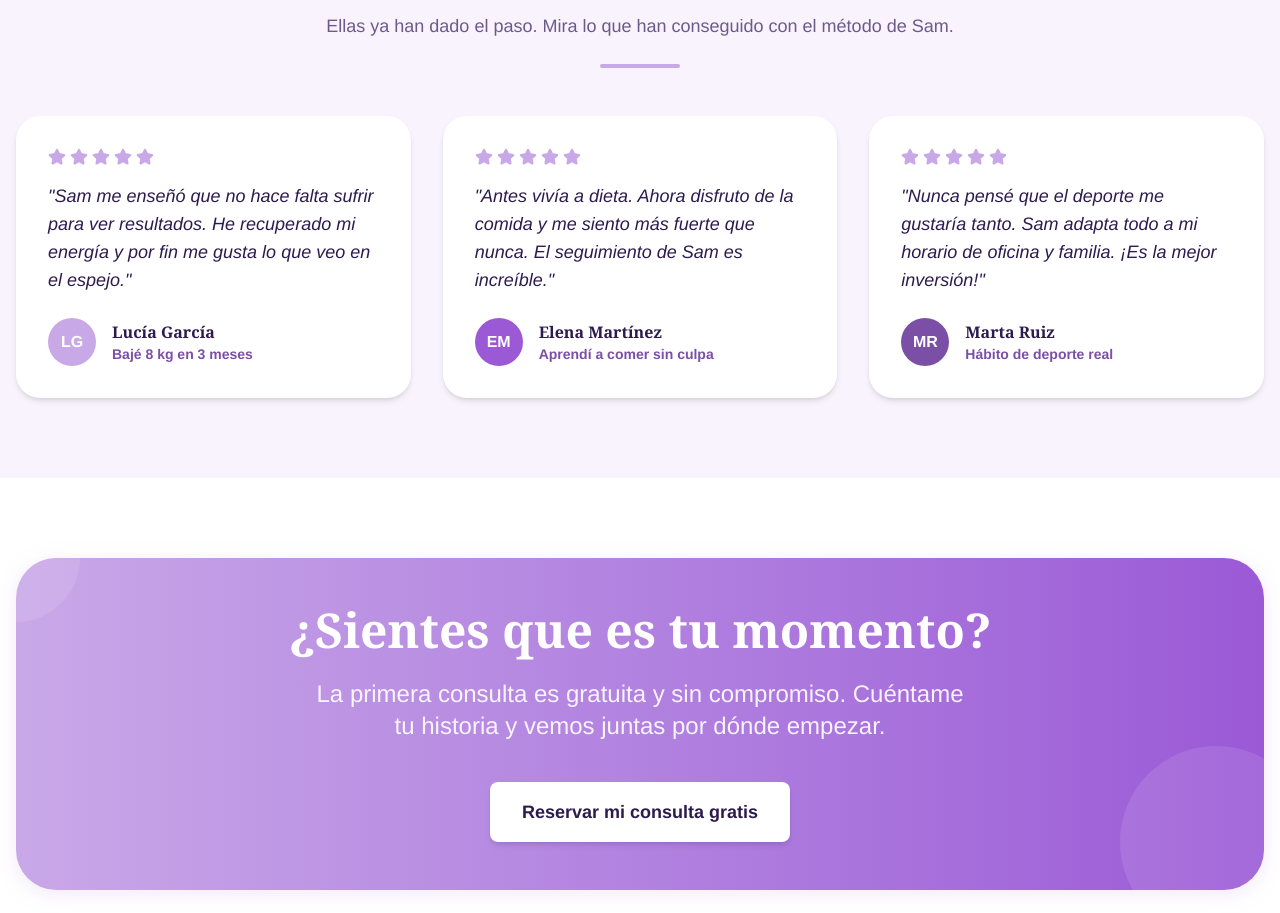
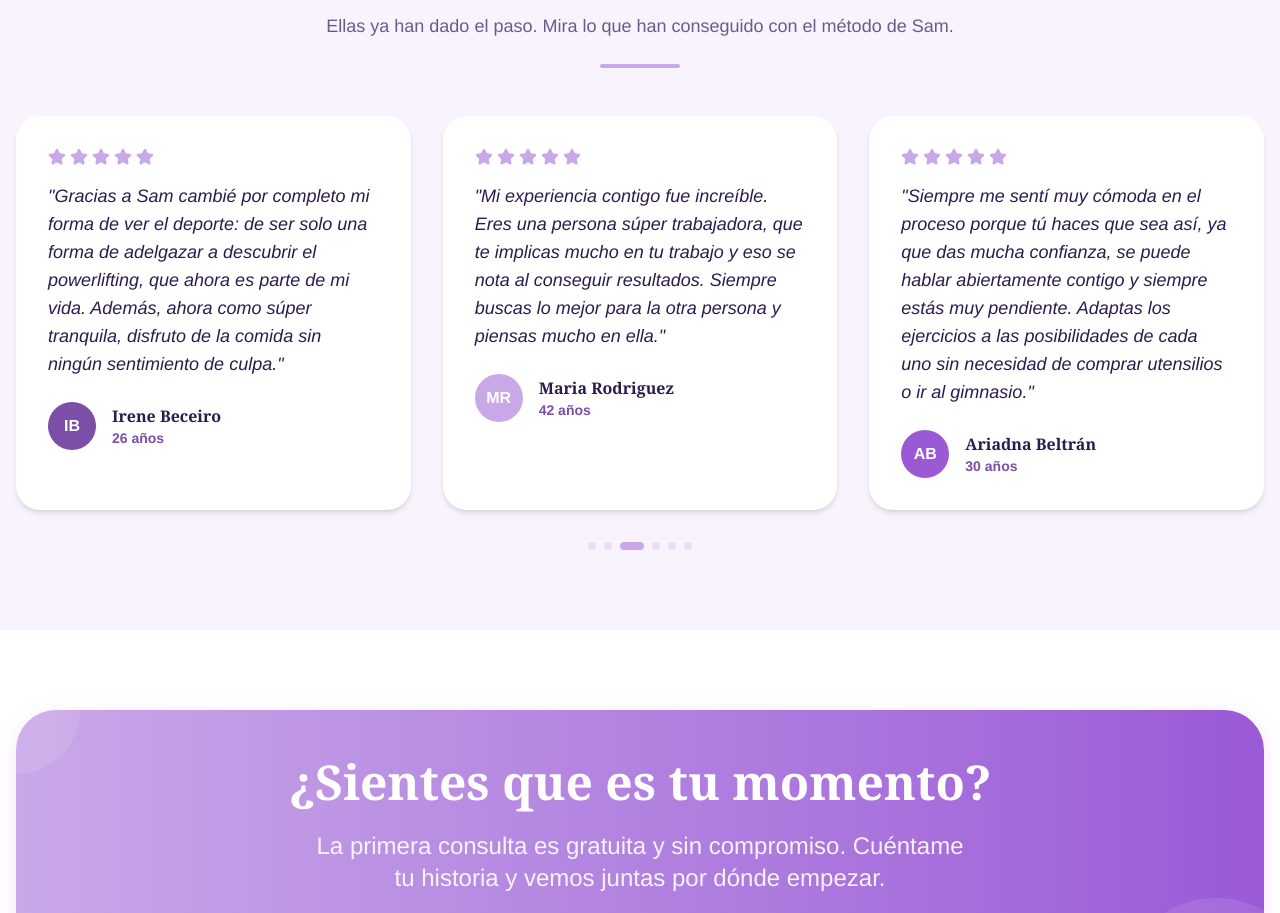
Before and after one commit to malleon97/Sanando-con-Sam, a React (Vite) app: page / in a window 1280 px wide. Shown: the part 3129-4042 px from the top of the page. Built offline with nearby package versions, Linux system fonts and the light colour scheme.

Commit message:
Añadimos testimonios y carrusel para que vayan rotando

```diff
--- a/src/App.tsx
+++ b/src/App.tsx
@@ -395,15 +395,44 @@ export default function App() {
         <div className="container mx-auto px-4">
           <SectionTitle title="Historias que inspiran" subtitle="Ellas ya han dado el paso. Mira lo que han conseguido con el método de Sam." />
 
+          {(() => {
+            const testimonios = [
+              { name: "Emma Fernandez", result: "22 años", text: "Con Sam todo resulta más sencillo. Su motivación y ayuda hace que el proceso no sea una mejora solo física, sino también mental.", color: "bg-primary" },
+              { name: "Celtia López", result: "28 años", text: "Con Sam aprendí que no tengo que culparme por lo que como. Me enseñó a cuidarme, a valorarme y a entender que la salud va mucho más allá del físico. Gracias a ella, hoy me quiero más por dentro y por fuera.", color: "bg-accent-cta" },
+              { name: "Irene Beceiro", result: "26 años", text: "Gracias a Sam cambié por completo mi forma de ver el deporte: de ser solo una forma de adelgazar a descubrir el powerlifting, que ahora es parte de mi vida. Además, ahora como súper tranquila, disfruto de la comida sin ningún sentimiento de culpa.", color: "bg-primary-dark" },
+              { name: "Maria Rodriguez", result: "42 años", text: "Mi experiencia contigo fue increíble. Eres una persona súper trabajadora, que te implicas mucho en tu trabajo y eso se nota al conseguir resultados. Siempre buscas lo mejor para la otra persona y piensas mucho en ella.", color: "bg-primary" },
+              { name: "Ariadna Beltrán", result: "30 años", text: "Siempre me sentí muy cómoda en el proceso porque tú haces que sea así, ya que das mucha confianza, se puede hablar abiertamente contigo y siempre estás muy pendiente. Adaptas los ejercicios a las posibilidades de cada uno sin necesidad de comprar utensilios o ir al gimnasio.", color: "bg-accent-cta" },
+              { name: "Lucia Mei", result: "21 años", text: "Antes pensaba que había comida 'buena' y 'mala', y vivía con culpa cada vez que salía un poco de la dieta. Sam me enseñó que la alimentación va de equilibrio, no de prohibiciones. He aprendido a disfrutar de la comida sin miedo, sin obsesionarme y cuidándome de verdad.", color: "bg-primary-dark" }
+            ]
+
+            const [current, setCurrent] = React.useState(0)
+
+            React.useEffect(() => {
+              const timer = setInterval(() => {
+                setCurrent(prev => (prev + 2) % testimonios.length)
+              }, 4000)
+              return () => clearInterval(timer)
+            }, [])
+
+            const visible = [
+              testimonios[current % testimonios.length],
+              testimonios[(current + 1) % testimonios.length],
+              testimonios[(current + 2) % testimonios.length]
+            ]
+
+            return (
+              <>
                 <div className="grid grid-cols-1 md:grid-cols-3 gap-8">
-            {[
-              { name: "Lucía García", result: "Bajé 8 kg en 3 meses", text: "Sam me enseñó que no hace falta sufrir para ver resultados. He recuperado mi energía y por fin me gusta lo que veo en el espejo.", color: "bg-primary" },
-              { name: "Elena Martínez", result: "Aprendí a comer sin culpa", text: "Antes vivía a dieta. Ahora disfruto de la comida y me siento más fuerte que nunca. El seguimiento de Sam es increíble.", color: "bg-accent-cta" },
-              { name: "Marta Ruiz", result: "Hábito de deporte real", text: "Nunca pensé que el deporte me gustaría tanto. Sam adapta todo a mi horario de oficina y familia. ¡Es la mejor inversión!", color: "bg-primary-dark" }
-            ].map((t, i) => (
-              <div key={i} className="bg-white p-8 rounded-3xl shadow-md">
+                  {visible.map((t, i) => (
+                    <motion.div
+                      key={current + i}
+                      initial={{ opacity: 0, y: 20 }}
+                      animate={{ opacity: 1, y: 0 }}
+                      transition={{ duration: 0.5, delay: i * 0.1 }}
+                      className="bg-white p-8 rounded-3xl shadow-md"
+                    >
                       <div className="flex gap-1 mb-4">
-                  {[...Array(5)].map((_, i) => <Star key={i} size={18} className="fill-primary text-primary" />)}
+                        {[...Array(5)].map((_, j) => <Star key={j} size={18} className="fill-primary text-primary" />)}
                       </div>
                       <p className="text-lg italic text-text-main mb-6">"{t.text}"</p>
                       <div className="flex items-center gap-4">
@@ -415,12 +444,25 @@ export default function App() {
                           <p className="text-sm text-primary-dark font-semibold">{t.result}</p>
                         </div>
                       </div>
-              </div>
+                    </motion.div>
                   ))}
                 </div>
+
+                {/* Dots indicadores */}
+                <div className="flex justify-center gap-2 mt-8">
+                  {testimonios.map((_, i) => (
+                    <button
+                      key={i}
+                      onClick={() => setCurrent(i)}
+                      className={`w-2 h-2 rounded-full transition-all duration-300 ${current === i ? 'bg-primary w-6' : 'bg-primary/30'}`}
+                    />
+                  ))}
+                </div>
+              </>
+            )
+          })()}
         </div>
       </section>
-
       {/* [7] OFERTA / BANNER CTA */}
       <section className="py-20">
         <div className="container mx-auto px-4">
```
Lines whose indentation alone changed are shown as unchanged.
